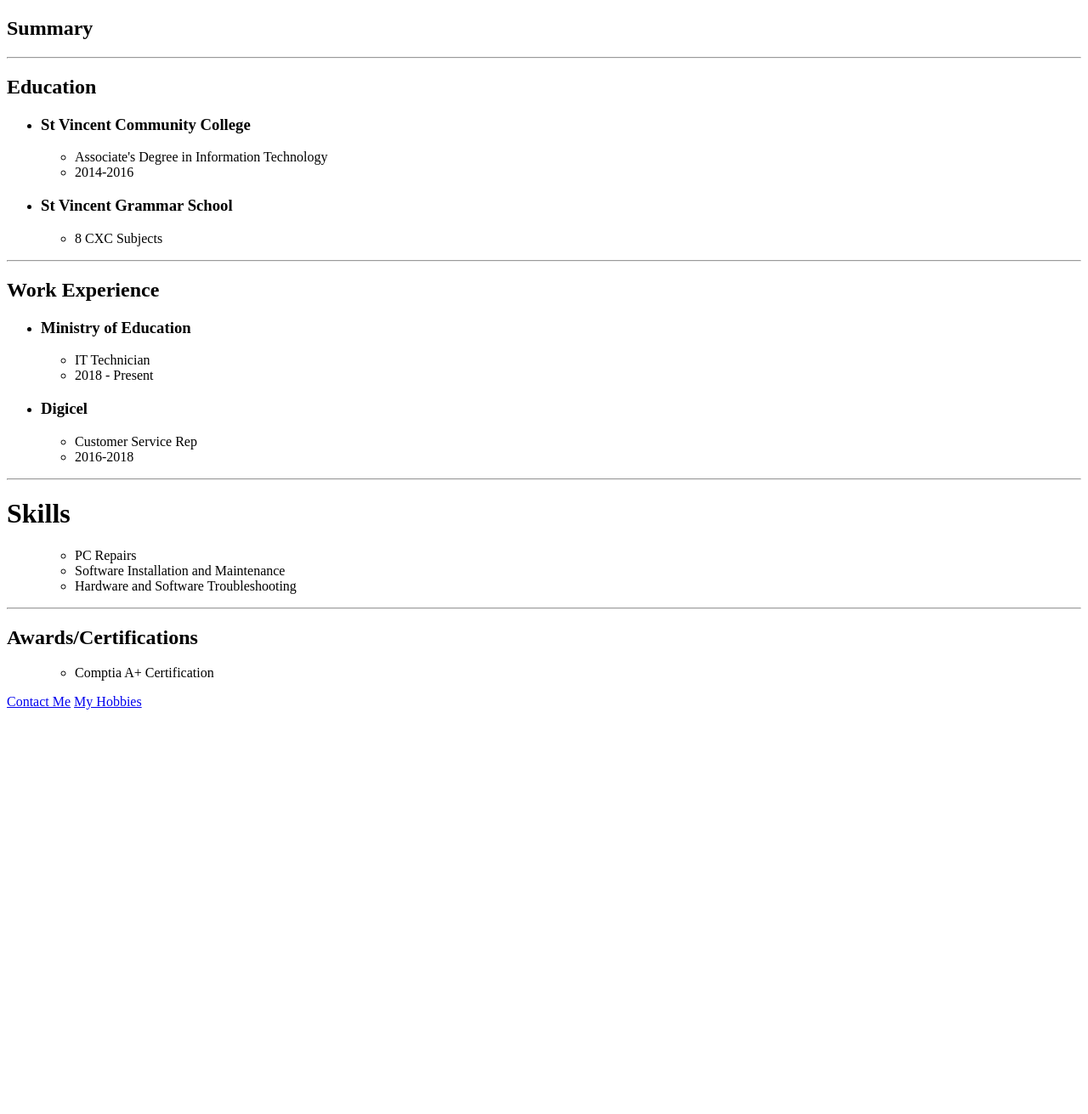
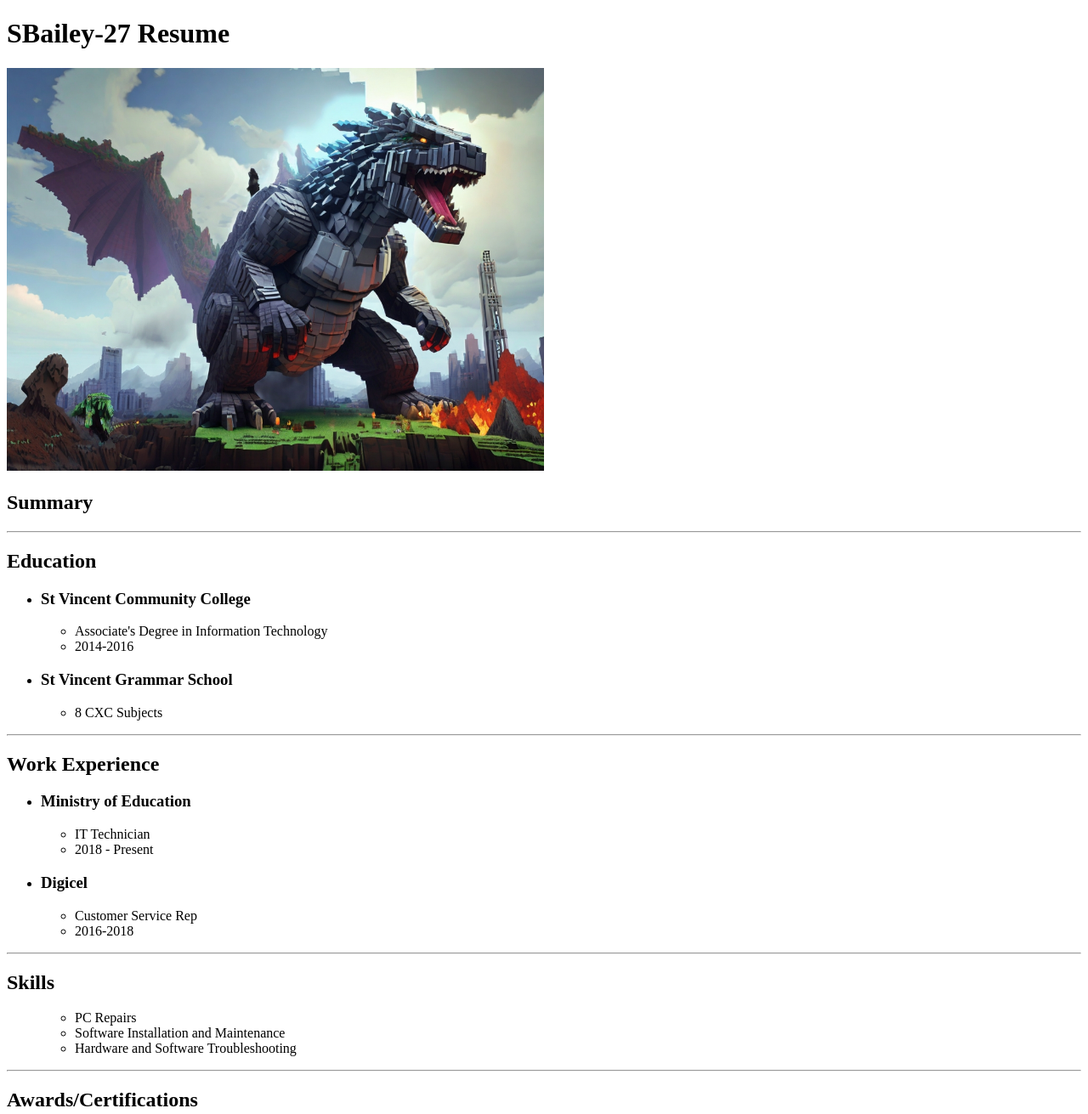
Before and after one commit to sbailey-27/Capstone, a plain HTML site: page index.html in a window 1280 px wide. Shown: the top 1311 px of the page at 85% size. Before the commit the page ends 851 px from the top, so only its background shows below. Drawn offline with Linux system fonts and the light colour scheme.

Commit message:
Added image

```diff
--- a/index.html
+++ b/index.html
@@ -6,6 +6,10 @@
     <title>My Resume</title>
 </head>
 <body>
+    <p>
+        <h1>SBailey-27 Resume</h1>
+        <img src="./assets/images/minecraft_godzilla_3.jpg" width="50%" height="auto" alt="minecraft style godzilla">
+    </p>
     <h2>Summary</h2>
 
     <hr/>
@@ -42,7 +46,7 @@
 
     <hr/>
 
-    <h1>Skills</h1>
+    <h2>Skills</h2>
     <ul>
         <ul>
             <li>PC Repairs</li>
```
